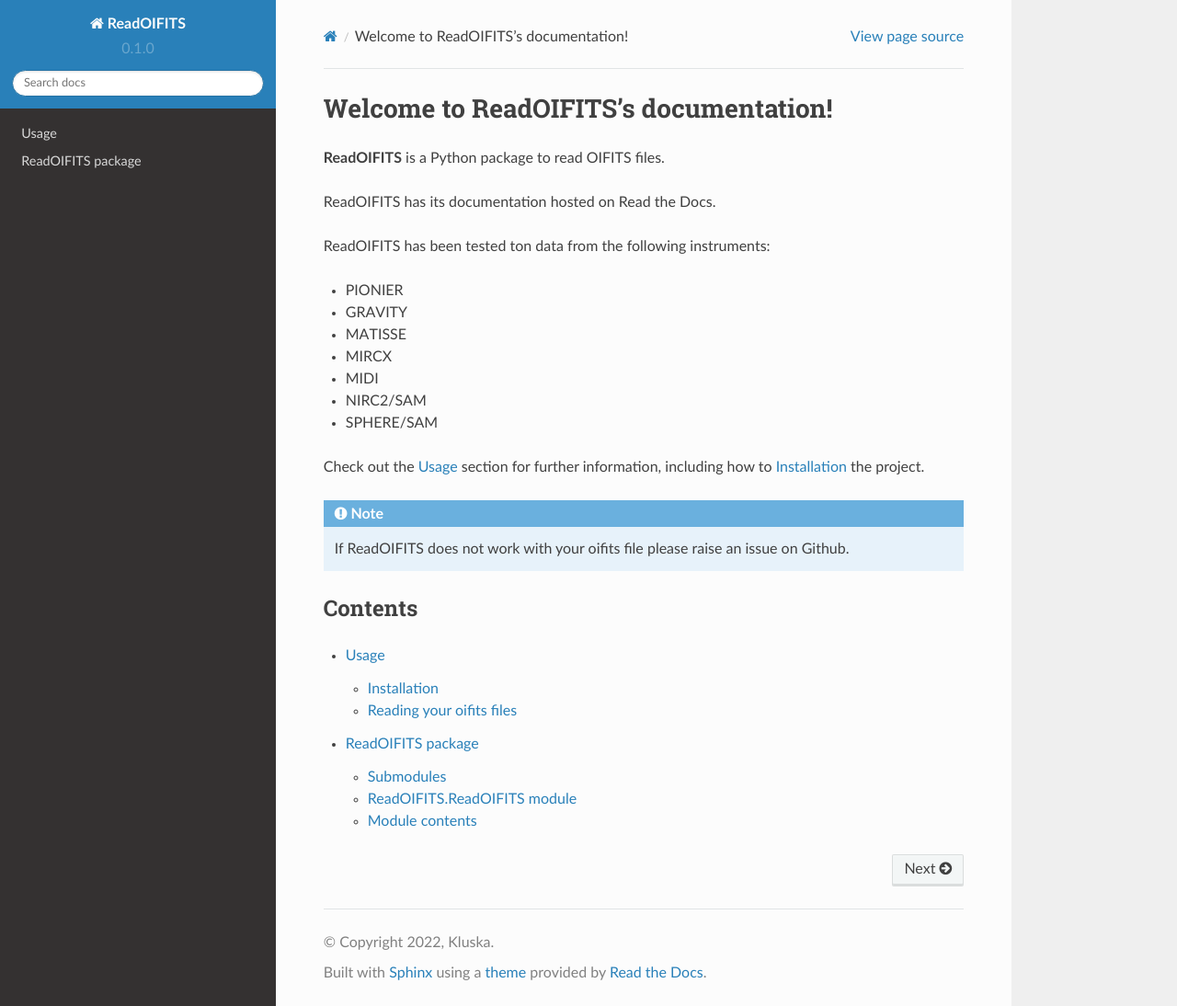
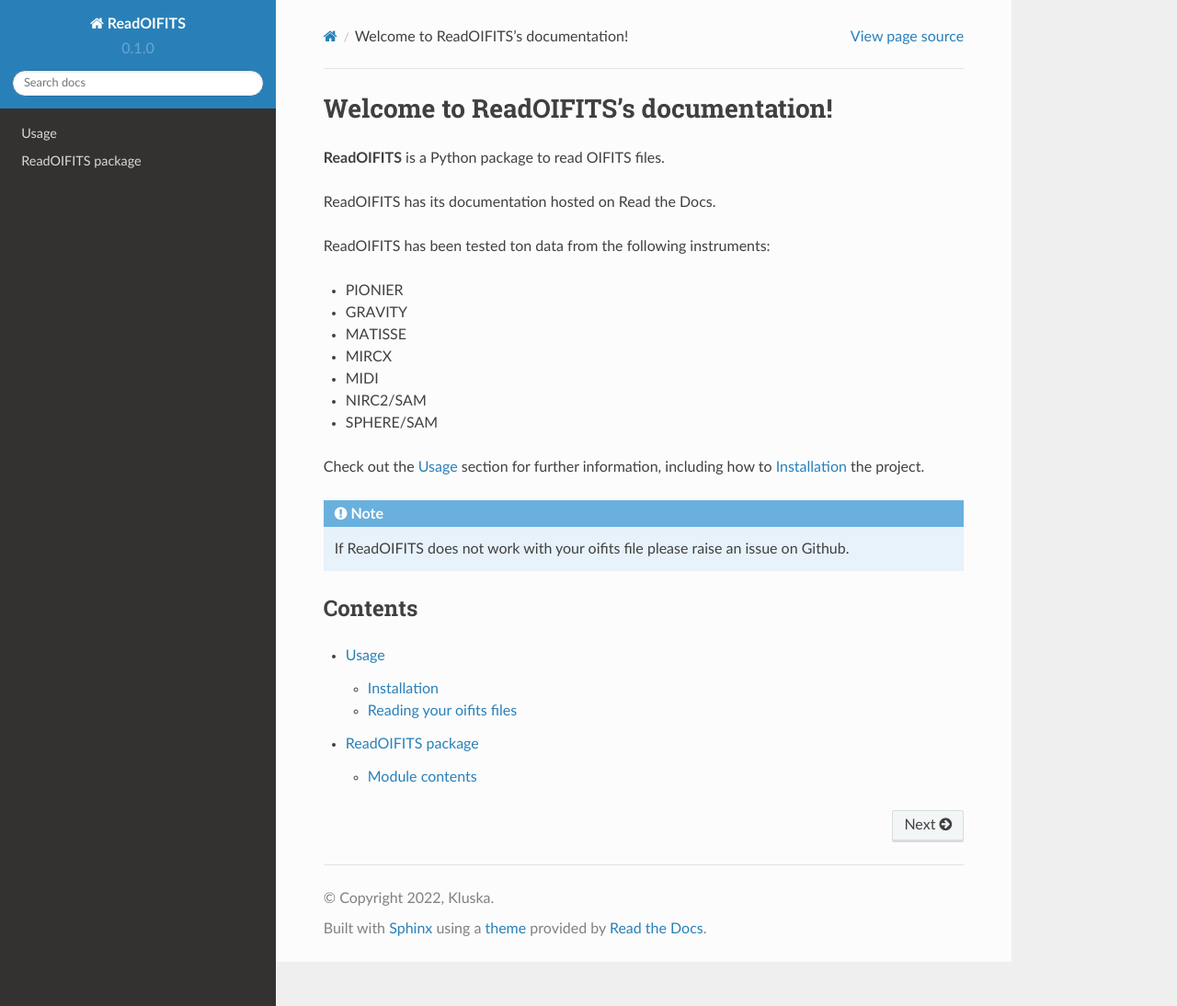
Before and after one commit to kluskaj/ReadOIFITS, a Sphinx documentation site: the page built from docs/source/index.rst, in a window 1280 px wide and 1094 px high. Shown: the whole window at 92% size. Built offline with Sphinx 7.4.7 and the Read the Docs theme 2.0.0, drawn with Linux system fonts in a browser that asks for light colours.

Commit message:
docs reading or not?

```diff
--- a/docs/source/ReadOIFITS.rst
+++ b/docs/source/ReadOIFITS.rst
@@ -1,16 +1,5 @@
 ReadOIFITS package
 ==================
-
-Submodules
-----------
-
-ReadOIFITS.ReadOIFITS module
-----------------------------
-
-.. automodule:: ReadOIFITS.ReadOIFITS
-   :members:
-   :undoc-members:
-   :show-inheritance:
 
 Module contents
 ---------------
--- a/docs/source/conf.py
+++ b/docs/source/conf.py
@@ -2,7 +2,8 @@
 import os
 import sys
 
-sys.path.insert(0, os.path.abspath('../../'))
+#sys.path.insert(0, os.path.abspath('../../'))
+sys.path.insert(0, os.path.abspath('../../ReadOIFITS/'))
 
 # -- Project information
 
```
Also changed, not shown: 1 other file.
